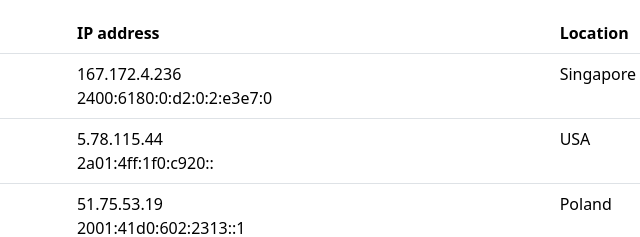
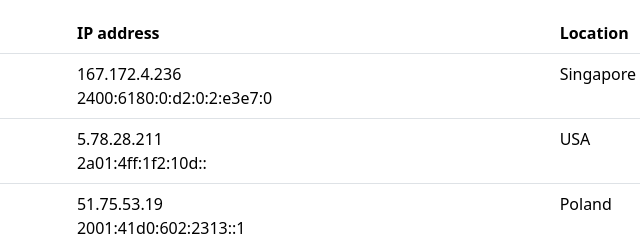
Before and after one commit to cunnie/nip.io, a plain HTML site: page k8s/document_root_sslip.io/index.html in a window 1280 px wide. Shown: the part 1165-1402 px from the top of the page, 435-1075 px from the left. Drawn offline with nearby package versions, Linux system fonts and the light colour scheme.

Commit message:
ns-hetzner has a Terraform template, new IPs
To avoid the ns-do-sg disaster, where I lost my IPs when deploying, I'm
trying a new approach: run the servers in parallel. And here are the new
IPs:

- 5.78.28.211
- 2a01:4ff:1f2:10d::

Deploy takes only a few minutes, mostly because the image is preloaded
with a lot of up-to-date packages.

I was surprised how smoothly this went considering how rough my
experience was Terraforming Digital Ocean.

I decided to deploy a whole new server with Floating IPs because the
existing server did NOT have Floating IPs, so I would've lost them
anyway.

I couldn't get the new CPX32: they weren't available in the US. Virginia
was sold-out, and Hillsboro only had the older CPX31, which is what I
chose.

I didn't want to switch to Europe because I already had a server there
(ns-ovh).

```diff
--- a/k8s/document_root_sslip.io/index.html
+++ b/k8s/document_root_sslip.io/index.html
@@ -126,7 +126,7 @@ compiled and minified CSS -->
           </tr>
           <tr class="even">
             <td><code>ns-hetzner.sslip.io.</code></td>
-            <td>5.78.115.44<br> 2a01:4ff:1f0:c920::</td>
+            <td>5.78.28.211<br> 2a01:4ff:1f2:10d::</td>
             <td>USA</td>
           </tr>
           <tr class="odd">
```
